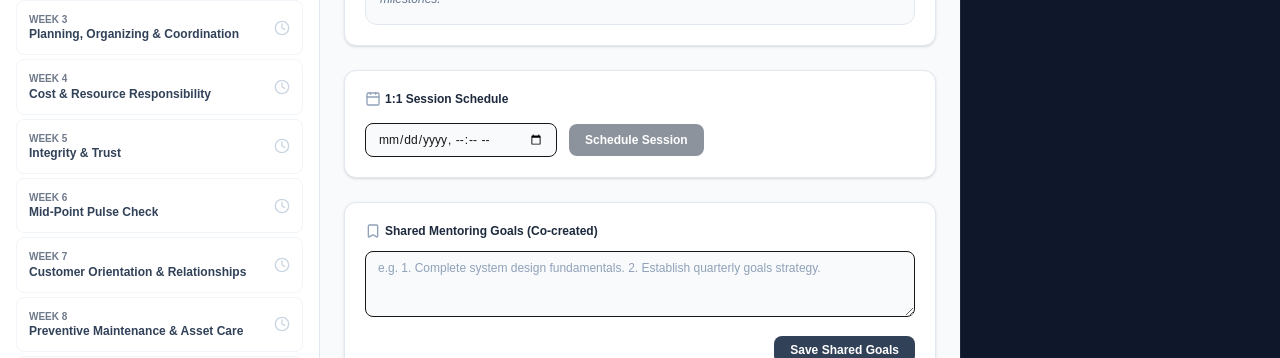
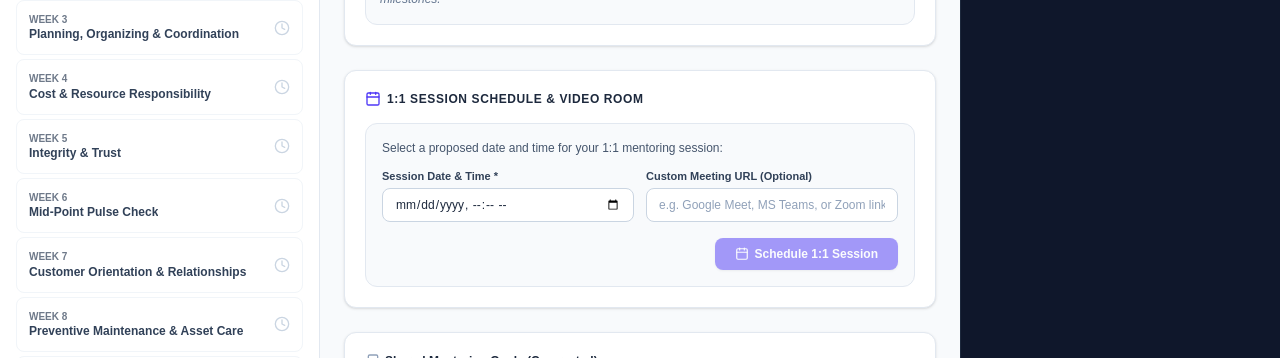
Before and after one commit to drbhoon/rdc-margdarshan, a Next.js app: page /space/1 in a window 1280 px wide. Shown: the part 299-657 px from the top of the page. Built offline with nearby package versions, Linux system fonts and the light colour scheme; no server answers.

Commit message:
Fix session scheduling API resilience, live video meeting links, and Google calendar integration

```diff
--- a/src/app/api/pair/[pairId]/session/[sessionId]/route.ts
+++ b/src/app/api/pair/[pairId]/session/[sessionId]/route.ts
@@ -1,5 +1,5 @@
 import { NextRequest, NextResponse } from 'next/server';
-import { prisma } from '@/lib/db';
+import { prisma, ensureDatabaseSchema } from '@/lib/db';
 import { getSession } from '@/lib/auth';
 
 export async function PUT(
@@ -7,15 +7,14 @@ export async function PUT(
   { params }: { params: Promise<{ pairId: string; sessionId: string }> }
 ) {
   try {
-    const session = await getSession();
-    if (!session) {
-      return NextResponse.json({ error: 'Unauthorized' }, { status: 401 });
-    }
+    await ensureDatabaseSchema();
+    const session = await getSession().catch(() => null);
 
     const { pairId, sessionId } = await params;
     const body = await req.json();
     const {
       scheduledTime,
+      googleMeetLink,
       preSessionNotes,
       discussionPoints,
       insights,
@@ -29,22 +28,25 @@ export async function PUT(
 
     const pair = await prisma.mentoringPair.findUnique({
       where: { id: pairId },
+      include: { mentor: true, mentee: true },
     });
 
     if (!pair) {
       return NextResponse.json({ error: 'Pairing not found' }, { status: 404 });
     }
 
-    if (pair.menteeCode !== session.employeeCode && pair.mentorCode !== session.employeeCode) {
-      return NextResponse.json({ error: 'Access denied' }, { status: 403 });
-    }
-
     // Prepare update payload
     const updateData: any = {};
     if (scheduledTime) {
       updateData.scheduledTime = new Date(scheduledTime);
-      // Auto-generate a Google Meet link if not present
-      updateData.googleMeetLink = `https://meet.google.com/ksb-meet-${pairId.slice(0, 4)}-${sessionId.slice(0, 4)}`;
+      // Auto-generate high-quality instant meeting room if not custom provided
+      if (!googleMeetLink) {
+        const cleanPairId = pairId.replace(/[^a-zA-Z0-9]/g, '').slice(0, 8);
+        updateData.googleMeetLink = `https://meet.jit.si/Margdarshan-${cleanPairId}-WeekSession`;
+      }
+    }
+    if (googleMeetLink !== undefined) {
+      updateData.googleMeetLink = googleMeetLink;
     }
     if (preSessionNotes !== undefined) updateData.preSessionNotes = preSessionNotes;
     if (discussionPoints !== undefined) updateData.discussionPoints = discussionPoints;
@@ -66,17 +68,26 @@ export async function PUT(
       data: updateData,
     });
 
+    try {
+      if (session?.employeeCode) {
+        const userExists = await prisma.employee.findUnique({ where: { employeeCode: session.employeeCode } });
+        if (userExists) {
           await prisma.auditLog.create({
             data: {
               performedByCode: session.employeeCode,
               action: 'UPDATE_SESSION',
-        details: `Session ${sessionId} (Week ${updatedSession.weekNumber}) updated by ${session.name}`,
+              details: `Session ${sessionId} (Week ${updatedSession.weekNumber}) updated by ${session.name || session.employeeCode}`,
             },
           });
+        }
+      }
+    } catch (auditErr) {
+      console.warn('Audit log write skipped:', auditErr);
+    }
 
     return NextResponse.json({ success: true, session: updatedSession });
-  } catch (error) {
+  } catch (error: any) {
     console.error('Update session error:', error);
-    return NextResponse.json({ error: 'Internal server error' }, { status: 500 });
+    return NextResponse.json({ error: error?.message || 'Internal server error' }, { status: 500 });
   }
 }
--- a/src/app/space/[pairId]/page.tsx
+++ b/src/app/space/[pairId]/page.tsx
@@ -248,20 +248,35 @@ export default function MentoringSpacePage() {
     }
   };
 
+  const [isScheduling, setIsScheduling] = useState(false);
+  const [customMeetingLink, setCustomMeetingLink] = useState('');
+  const [isRescheduling, setIsRescheduling] = useState(false);
+
   const handleScheduleSession = async () => {
     if (!activeSession || !scheduleDate) return;
+    setIsScheduling(true);
     try {
       const res = await fetch(`/api/pair/${pairId}/session/${activeSession.id}`, {
         method: 'PUT',
         headers: { 'Content-Type': 'application/json' },
-        body: JSON.stringify({ scheduledTime: scheduleDate }),
+        body: JSON.stringify({
+          scheduledTime: scheduleDate,
+          googleMeetLink: customMeetingLink.trim() || undefined,
+        }),
       });
+      const resData = await res.json();
       if (res.ok) {
         setScheduleDate('');
+        setCustomMeetingLink('');
+        setIsRescheduling(false);
         await fetchSpaceData();
+      } else {
+        alert('Failed to schedule session: ' + (resData.error || 'Unknown error'));
       }
-    } catch (e) {
-      alert('Failed to schedule session.');
+    } catch (e: any) {
+      alert('Network error while scheduling session: ' + (e?.message || ''));
+    } finally {
+      setIsScheduling(false);
     }
   };
 
@@ -630,59 +645,161 @@ export default function MentoringSpacePage() {
             </div>
           )}
 
-          {/* Session Scheduling & Link Panel */}
+          {/* Session Scheduling & Live Meeting Link Panel */}
           <div className="bg-white rounded-xl border border-slate-200 p-5 shadow-sm space-y-4">
-            <h3 className="text-xs font-bold text-slate-800 flex items-center gap-1">
-              <Calendar className="h-4 w-4 text-slate-400" />
-              1:1 Session Schedule
+            <div className="flex items-center justify-between">
+              <h3 className="text-xs font-bold text-slate-800 flex items-center gap-1.5 uppercase tracking-wider">
+                <Calendar className="h-4 w-4 text-indigo-600" />
+                1:1 Session Schedule &amp; Video Room
               </h3>
+              {activeSession?.status === 'COMPLETED' && (
+                <span className="text-[10px] font-bold px-2 py-0.5 rounded-full bg-emerald-100 text-emerald-800 border border-emerald-300">
+                  ✓ Completed
+                </span>
+              )}
+            </div>
 
-            {activeSession?.scheduledTime ? (
-              <div className="flex flex-col sm:flex-row justify-between items-start sm:items-center gap-3 bg-slate-50 p-4 border border-slate-200 rounded-lg">
+            {activeSession?.scheduledTime && !isRescheduling ? (
+              <div className="bg-gradient-to-r from-slate-900 to-indigo-950 text-white p-5 rounded-xl space-y-4 shadow-md">
+                <div className="flex flex-col sm:flex-row justify-between items-start sm:items-center gap-3">
                   <div>
-                  <span className="text-[10px] font-bold text-slate-400 uppercase block">Scheduled Date & Time</span>
-                  <span className="text-xs font-semibold text-slate-800">
-                    {new Date(activeSession.scheduledTime).toLocaleString()}
+                    <span className="text-[10px] font-bold text-indigo-300 uppercase tracking-wider block">
+                      Confirmed Meeting Schedule
+                    </span>
+                    <p className="text-sm sm:text-base font-extrabold text-white mt-0.5">
+                      📅 {new Date(activeSession.scheduledTime).toLocaleDateString(undefined, {
+                        weekday: 'long',
+                        year: 'numeric',
+                        month: 'short',
+                        day: 'numeric',
+                      })} at {new Date(activeSession.scheduledTime).toLocaleTimeString(undefined, {
+                        hour: '2-digit',
+                        minute: '2-digit',
+                      })}
+                    </p>
+                    <span className="text-[11px] text-slate-300">
+                      Participants: {user?.name} &bull; {partnerName}
                     </span>
                   </div>
-                <div className="flex gap-2">
-                  {activeSession.googleMeetLink && (
+
+                  <div className="flex items-center gap-2">
+                    <button
+                      onClick={() => {
+                        setScheduleDate(new Date(activeSession.scheduledTime).toISOString().slice(0, 16));
+                        setCustomMeetingLink(activeSession.googleMeetLink || '');
+                        setIsRescheduling(true);
+                      }}
+                      className="px-3 py-1.5 rounded-lg bg-white/10 hover:bg-white/20 text-white text-xs font-semibold border border-white/20 transition"
+                    >
+                      ✎ Reschedule
+                    </button>
+                    {activeSession.status !== 'COMPLETED' && (
+                      <button
+                        onClick={handleMarkCompleted}
+                        className="bg-emerald-500 hover:bg-emerald-600 text-white text-xs px-3 py-1.5 rounded-lg font-bold flex items-center gap-1 transition shadow"
+                      >
+                        <CheckCircle className="h-3.5 w-3.5" />
+                        <span>Mark Completed</span>
+                      </button>
+                    )}
+                  </div>
+                </div>
+
+                {/* Video Meeting Link & Calendar Action */}
+                <div className="pt-3 border-t border-white/10 flex flex-wrap items-center gap-3">
+                  {activeSession.googleMeetLink ? (
                     <a
                       href={activeSession.googleMeetLink}
                       target="_blank"
                       rel="noopener noreferrer"
-                      className="bg-blue-600 hover:bg-blue-700 text-white text-xs px-3 py-1.5 rounded font-bold flex items-center gap-1 transition-all shadow-sm"
+                      className="bg-indigo-600 hover:bg-indigo-500 text-white text-xs px-4 py-2.5 rounded-xl font-bold flex items-center gap-2 transition shadow-md shadow-indigo-900/50"
                     >
-                      <Video className="h-3.5 w-3.5" />
-                      Join Google Meet
+                      <Video className="h-4 w-4 text-white" />
+                      <span>Join 1:1 Live Video Room &rarr;</span>
                     </a>
-                  )}
-                  {activeSession.status !== 'COMPLETED' && (
+                  ) : (
                     <button
-                      onClick={handleMarkCompleted}
-                      className="bg-green-600 hover:bg-green-700 text-white text-xs px-3 py-1.5 rounded font-bold flex items-center gap-1 transition-all shadow-sm"
+                      onClick={() => handleScheduleSession()}
+                      className="bg-indigo-600 hover:bg-indigo-500 text-white text-xs px-4 py-2 rounded-xl font-bold transition"
                     >
-                      <CheckCircle className="h-3.5 w-3.5" />
-                      Mark Completed
+                      Generate Video Link
                     </button>
                   )}
+
+                  {/* Google Calendar Link */}
+                  {(() => {
+                    const start = new Date(activeSession.scheduledTime);
+                    const end = new Date(start.getTime() + 60 * 60 * 1000);
+                    const formatTime = (d: Date) => d.toISOString().replace(/-|:|\.\d+/g, '');
+                    const title = encodeURIComponent(`Margdarshan Mentoring: Week ${selectedWeek} - ${WEEK_THEMES[selectedWeek].title} (${partnerName})`);
+                    const details = encodeURIComponent(`Margdarshan 1:1 Mentoring Session (Week ${selectedWeek}: ${WEEK_THEMES[selectedWeek].title})\n\nAgenda:\n${activeSession.discussionPoints || WEEK_THEMES[selectedWeek].objectives}\n\nVideo Link:\n${activeSession.googleMeetLink || ''}`);
+                    const gcalUrl = `https://calendar.google.com/calendar/render?action=TEMPLATE&text=${title}&dates=${formatTime(start)}/${formatTime(end)}&details=${details}&location=${encodeURIComponent(activeSession.googleMeetLink || '')}`;
+
+                    return (
+                      <a
+                        href={gcalUrl}
+                        target="_blank"
+                        rel="noopener noreferrer"
+                        className="bg-white/10 hover:bg-white/20 text-white border border-white/20 text-xs px-3.5 py-2.5 rounded-xl font-semibold flex items-center gap-1.5 transition"
+                      >
+                        <Calendar className="h-3.5 w-3.5 text-indigo-300" />
+                        <span>Add to Calendar</span>
+                      </a>
+                    );
+                  })()}
                 </div>
               </div>
             ) : (
-              <div className="flex flex-col sm:flex-row items-center gap-3">
+              <div className="bg-slate-50 p-4 border border-slate-200 rounded-xl space-y-3">
+                <p className="text-xs text-slate-600">
+                  {isRescheduling
+                    ? 'Select a new date and time to reschedule this 1:1 session:'
+                    : 'Select a proposed date and time for your 1:1 mentoring session:'}
+                </p>
+
+                <div className="grid grid-cols-1 sm:grid-cols-2 gap-3">
+                  <div>
+                    <label className="block text-[11px] font-bold text-slate-700 mb-1">Session Date &amp; Time *</label>
                     <input
                       type="datetime-local"
                       value={scheduleDate}
                       onChange={(e) => setScheduleDate(e.target.value)}
-                  className="w-full sm:w-auto px-3 py-2 border rounded-lg text-xs bg-slate-50 focus:outline-none"
+                      className="w-full px-3 py-2 border border-slate-300 rounded-lg text-xs bg-white text-slate-800 focus:ring-2 focus:ring-indigo-500 focus:outline-none"
                     />
+                  </div>
+
+                  <div>
+                    <label className="block text-[11px] font-bold text-slate-700 mb-1">Custom Meeting URL (Optional)</label>
+                    <input
+                      type="url"
+                      placeholder="e.g. Google Meet, MS Teams, or Zoom link..."
+                      value={customMeetingLink}
+                      onChange={(e) => setCustomMeetingLink(e.target.value)}
+                      className="w-full px-3 py-2 border border-slate-300 rounded-lg text-xs bg-white text-slate-800 placeholder-slate-400 focus:ring-2 focus:ring-indigo-500 focus:outline-none"
+                    />
+                  </div>
+                </div>
+
+                <div className="flex items-center justify-end gap-2 pt-1">
+                  {isRescheduling && (
                     <button
+                      type="button"
+                      onClick={() => setIsRescheduling(false)}
+                      className="px-3 py-1.5 border border-slate-300 text-slate-600 rounded-lg text-xs font-semibold hover:bg-white transition"
+                    >
+                      Cancel
+                    </button>
+                  )}
+                  <button
+                    type="button"
                     onClick={handleScheduleSession}
-                  disabled={!scheduleDate}
-                  className="w-full sm:w-auto bg-slate-800 hover:bg-slate-900 text-white text-xs px-4 py-2 rounded-lg font-bold transition-all disabled:opacity-50"
+                    disabled={!scheduleDate || isScheduling}
+                    className="bg-indigo-600 hover:bg-indigo-700 text-white text-xs px-5 py-2 rounded-lg font-bold transition-all disabled:opacity-50 flex items-center gap-1.5 shadow"
                   >
-                  Schedule Session
+                    <Calendar className="w-3.5 h-3.5" />
+                    <span>{isScheduling ? 'Scheduling...' : (isRescheduling ? 'Confirm Reschedule' : 'Schedule 1:1 Session')}</span>
                   </button>
+                </div>
               </div>
             )}
           </div>
```
Lines whose indentation alone changed are shown as unchanged.
